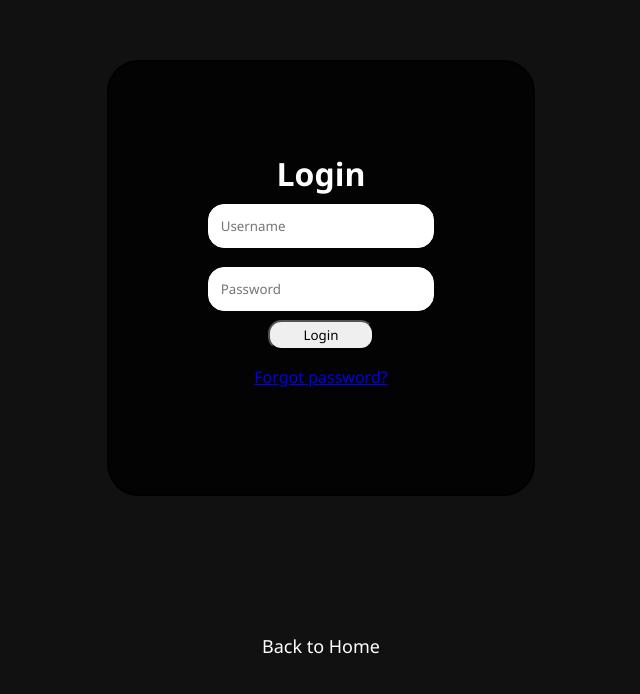
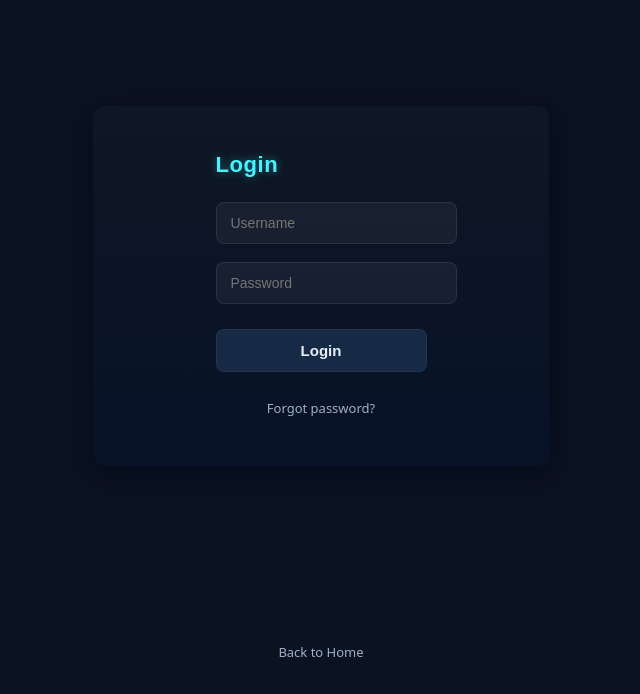
Before and after one commit to McLoyf/Website-Game-DBMGNT, a website: page pages/login.html in a window 1280 px wide. Shown: the part 122-816 px from the top of the page, without its empty margins (319-959 px from the left). Drawn offline with Linux system fonts and the light colour scheme.

Commit message:
Used chatgpt to make css

```diff
--- a/style.css
+++ b/style.css
@@ -1,128 +1,210 @@
-* {
-  box-sizing: border-box;
-  font-family: 'Segoe UI', Tahoma, Geneva, Verdana, sans-serif;
+/* === Shared Base === */
+:root {
+  font-family: system-ui, -apple-system, Segoe UI, Roboto, "Helvetica Neue", Arial;
   margin: 0;
-  padding: 0;
+  color-scheme: dark;
 }
 
-html, body {
-  height: 100%;
-  width: 100%;
-  background-color: #111;
-  color: white;
+body {
   display: flex;
+  align-items: center;
   justify-content: center;
-  align-items: center;
+  min-height: 100vh;
+  background: #0b1220;
+  color: #e6eef8;
 }
 
-.page-content {
+/* === Form Card Container === */
+.wrapper {
+  width: min(400px, 90%);
+  background: linear-gradient(180deg, #0f1724 0%, #071227 100%);
+  border-radius: 12px;
+  padding: 32px 28px;
+  box-shadow: 0 8px 30px rgba(2, 6, 23, 0.6);
   display: flex;
-  flex-direction: row;
-  justify-content: center;
+  flex-direction: column;
   align-items: center;
-  gap: 40px;
-  position: relative;
-  min-height: 90vh;
+  animation: fadeIn 0.3s ease;
 }
 
-canvas {
-  position: absolute;
-  top: 45%;
-  left: 50%;
-  width: 640px;
-  height: 640px;
-  margin: -320px 0 0 -320px;
+/* === Headings === */
+h1 {
+  font-size: 22px;
+  margin-bottom: 1.5rem;
+  letter-spacing: 0.6px;
+  color: #d5e1f5;
 }
 
-.scoreboard {
-  display: flex;
-  flex-direction: row;
-  align-items: center;
-  justify-content: center;
-  width:30%;
+/* === Input Boxes === */
+.input-box {
+  width: 100%;
+  margin-bottom: 1.1rem;
 }
 
-.bottom-link {
-  position: absolute;
-  bottom: 20px;
+.input-box input {
   width: 100%;
+  padding: 12px 14px;
+  border: 1px solid rgba(255, 255, 255, 0.08);
+  background: rgba(255, 255, 255, 0.05);
+  border-radius: 8px;
+  color: #e6eef8;
+  font-size: 14px;
+  transition: all 0.2s ease;
+}
+
+.input-box input:focus {
+  outline: none;
+  border-color: #45f3ff;
+  background: rgba(255, 255, 255, 0.1);
+}
+
+/* === Buttons === */
+.button {
+  background: #172a45;
+  border: 1px solid rgba(255, 255, 255, 0.05);
+  color: #e6eef8;
+  font-size: 15px;
+  font-weight: 600;
+  width: 100%;
+  padding: 12px 0;
+  border-radius: 8px;
+  margin-top: 0.5rem;
+  transition: background 0.3s ease, color 0.3s ease, transform 0.1s ease;
+}
+
+.button:hover {
+  background: #1b355a;
+  transform: scale(1.02);
+}
+
+.button:active {
+  background: #0ff;
+  color: #000;
+  transform: scale(0.98);
+}
+
+/* === Forgot password / Links === */
+.forgot, .bottom-link {
+  margin-top: 1.5rem;
   text-align: center;
 }
 
-.bottom-link a {
-  color: white;
+.forgot a, .bottom-link a {
+  color: #9fb0c9;
   text-decoration: none;
-  margin: 0 15px;
-  font-size: 18px;
+  font-size: 13px;
   transition: color 0.2s ease;
 }
 
-.bottom-link a:hover {
-  color: #0ff;
+.forgot a:hover, .bottom-link a:hover {
+  color: #45f3ff;
   text-decoration: underline;
 }
-input {
-  width: 17em;
-  padding: 12px;
-  margin: 0.7em;
-  box-sizing: border-box;
-  border: 1px solid white;
-  border-radius: 1rem;
+
+/* === Output messages === */
+#output {
+  margin-top: 1rem;
+  font-size: 14px;
+  color: #9fb0c9;
+  text-align: center;
 }
 
-button {
-  border-radius: 1em;
-  height: 2.3em;
-  width: 8em;
-  align-items: center;
-  justify-content: center;
+/* === Small animations === */
+@keyframes fadeIn {
+  from { opacity: 0; transform: translateY(15px); }
+  to { opacity: 1; transform: translateY(0); }
 }
 
-button:hover{
-  border: 2px solid white;
-  background-color: black;
-  color: white;
+/* === Tetris Index Page Enhancements === */
+
+body.index-page {
+  background: radial-gradient(circle at center, #0b1220 0%, #050a15 100%);
+  color: #e6eef8;
+  overflow: hidden;
 }
 
-button:active{
-  border: 2px solid black;
-  background-color: white;
-  color: black;
+/* Glow effect for the game frame */
+canvas {
+  filter: drop-shadow(0 0 25px rgba(66, 180, 255, 0.35));
 }
 
-.links{
-  display:flex;
-  flex-wrap: wrap;
-  background-color: rgba(0, 0, 0, 0.8);
-  border: 2px solid black;
-  justify-self: center;
-  align-content: center;
-  padding: 3em;
-  border-radius: 2em;
+/* Subtle glass frame around the whole Tetris board */
+.page-content {
+  background: rgba(255, 255, 255, 0.05);
+  border: 1px solid rgba(255, 255, 255, 0.08);
+  box-shadow: 0 0 20px rgba(0, 0, 0, 0.5);
+  border-radius: 12px;
+  padding: 2rem;
+  backdrop-filter: blur(8px);
 }
 
-.wrapper{
-  display:flex;
-  flex-wrap: wrap;
-  background-color: rgba(0, 0, 0, 0.8);
-  border: 2px solid black;
-  justify-self: center;
-  align-content: center;
-  padding: 7%;
-  border-radius: 2em;
+/* Make the Tetris title pop */
+h1, .game-title {
+  font-family: sans-serif;
+  color: #45f3ff;
+  text-shadow: 0 0 8px rgba(69, 243, 255, 0.4);
 }
 
-.forgot{
-  display: flex;
-  margin: 1em;
-  justify-self: center;
+/* Make "click to start" feel like a button */
+.click-to-start {
+  background: #1b355a;
+  border: 1px solid rgba(255, 255, 255, 0.1);
+  border-radius: 6px;
+  padding: 0.5rem 1.2rem;
+  color: #e6eef8;
+  text-transform: uppercase;
+  font-weight: 500;
+  cursor: pointer;
+  transition: all 0.2s ease;
 }
 
-h1, button, #output{
-  display: flex;
-  justify-self: center;
+.click-to-start:hover {
+  background: #45f3ff;
+  color: #000;
+  transform: scale(1.05);
 }
 
-#output{
-  margin-top: 1em;
+.header {
+  position: absolute;
+  top: 0;                     /* stick to top */
+  left: 0;
+  width: 100%;                /* full width */
+  display: flex;
+  justify-content: center;    /* center the nav group horizontally */
+  align-items: center;
+  padding: 2rem 0;
+  background-color: rgba(30, 30, 40, 0.9);
+  border-bottom: 1px solid rgba(255, 255, 255, 0.08);
+  z-index: 1000;
 }
+
+.nav {
+  display: flex;
+  gap: 2rem;
+}
+
+.nav a {
+  text-decoration: none;
+  color: #e6eef8;
+  font-size: 16px;
+  font-weight: 500;
+  transition: color 0.2s ease;
+}
+
+.nav a:hover {
+  color: #45f3ff;
+}
+
+.logo img {
+  position: absolute;
+  left: 2rem;
+  top: 1rem;
+  height: 50px;
+  width: auto;
+  border-radius: 8px;
+}
+
+.bottom-link{
+  position: absolute;
+  bottom: 1em;;
+}
```
Also changed, not shown: index.html (+14 -6 lines), pages/leaderboard.html (+1 -1 lines), media/logo.png (added).
